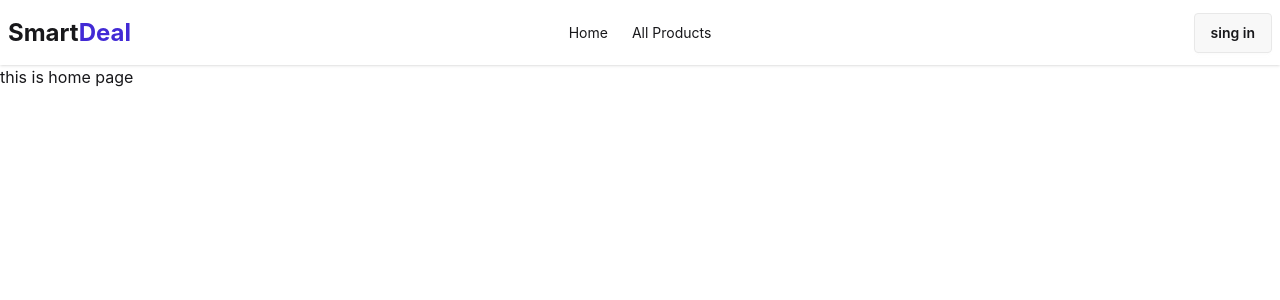
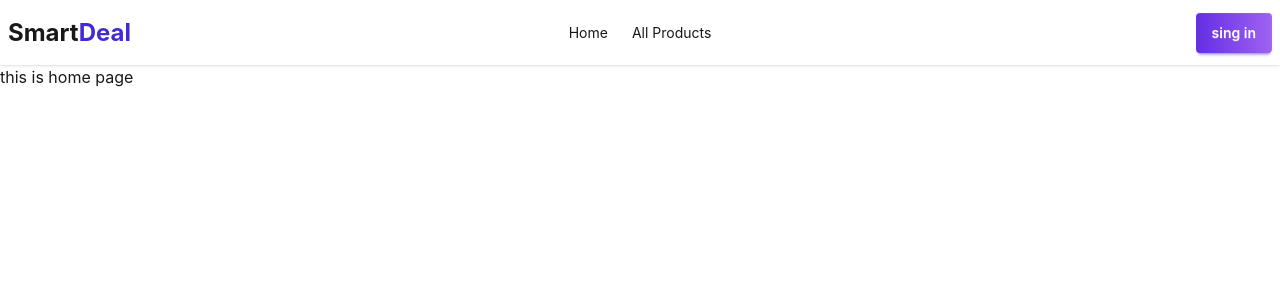
Before and after one commit to AhmedSami019/smart-deal-client, a React (Vite) app: page / in a window 1280 px wide. Shown: the top 300 px of the page. Built offline with nearby package versions, Linux system fonts and the light colour scheme; no server answers.

Commit message:
added custom color for primary-btn

```diff
--- a/src/Components/Navbar/Navbar.tsx
+++ b/src/Components/Navbar/Navbar.tsx
@@ -74,9 +74,9 @@ const handleSignOutUser = ()=>{
       </div>
       <div className="navbar-end">
         {user ? (
-          <button onClick={handleSignOutUser} className="btn">sing out</button>
+          <button onClick={handleSignOutUser} className="btn btn-primary">sing out</button>
         ) : (
-          <NavLink className="btn" to={"/login"}>
+          <NavLink className="btn btn-primary" to={"/login"}>
             sing in
           </NavLink>
         )}
--- a/src/index.css
+++ b/src/index.css
@@ -16,3 +16,19 @@
   --primary: var(--color-primary);
   --secondary: var(--color-secondary);
 }
+
+/* Override the DaisyUI button with a gradient */
+@layer components {
+  .btn-primary {
+    /* Uses !important to ensure the solid color variable is overridden */
+    background-image: linear-gradient(to right, #632EE3, #9F62F2) !important;
+    border: none !important;
+    color: white !important;
+  }
+
+  .btn-primary:hover {
+    /* Slightly brighten the gradient on hover */
+    filter: brightness(1.1);
+    background-image: linear-gradient(to right, #632EE3, #9F62F2) !important;
+  }
+}
```
